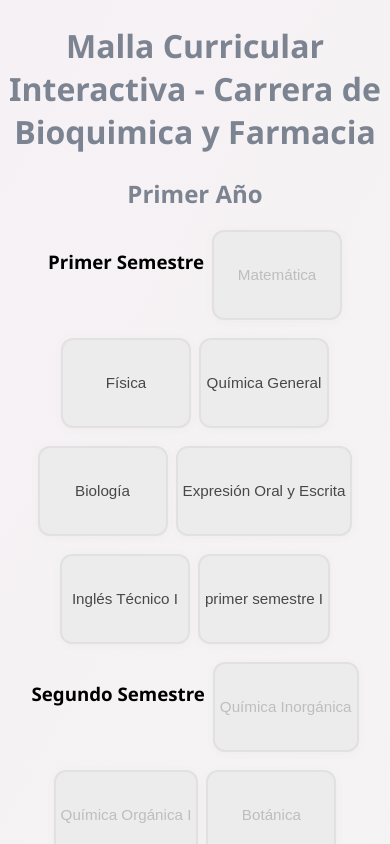
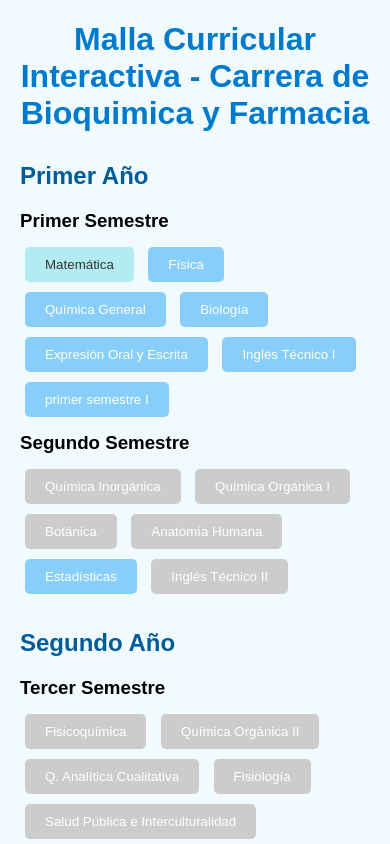
Before and after one commit to cars962/malla-curricular, a plain HTML site: page index.html in a window 390 px wide. Both pictures are taken after a click on the button "Matemática". Shown: the top 844 px of the page. Drawn offline with Linux system fonts and the light colour scheme.

Commit message:
Update estilos.css

```diff
--- a/estilos.css
+++ b/estilos.css
@@ -1,125 +1,40 @@
 body {
-  font-family: 'Segoe UI', Arial, sans-serif;
-  background: linear-gradient(120deg, #f6f1f5 0%, #f1faee 100%);
-  margin: 0;
-  padding: 0;
+  font-family: Arial, sans-serif;
+  margin: 20px;
+  background-color: #f0faff;
 }
 
-h1, h2 {
-  color: #7c8391;
+h1 {
   text-align: center;
-  margin-top: 24px;
+  color: #007acc;
 }
 
-.malla-container {
-  max-width: 1100px;
-  margin: 40px auto;
-  padding: 24px;
-  background: #f9fafb;
-  border-radius: 18px;
-  box-shadow: 0 2px 24px rgba(180, 180, 180, 0.13);
+.anio h2 {
+  color: #005c99;
+  margin-top: 30px;
 }
 
-.semestre {
-  display: flex;
-  flex-wrap: wrap;
-  gap: 18px;
-  margin-bottom: 36px;
-  justify-content: center;
+.semestre h3 {
+  margin: 10px 0;
 }
 
-.semestre-title {
-  flex-basis: 100%;
-  font-weight: bold;
-  font-size: 1.3em;
-  color: #a48bb9;
-  margin-bottom: 12px;
+button.ramo {
+  display: inline-block;
+  margin: 5px;
+  padding: 10px 20px;
+  border: none;
+  border-radius: 5px;
+  background-color: #87cefa;
+  color: white;
+  cursor: pointer;
 }
 
-.ramo {
-  background: #e2eafc;
-  border: 2px solid #cddafd;
-  border-radius: 12px;
-  padding: 18px 12px;
-  min-width: 175px;
-  min-height: 90px;
-  text-align: center;
-  position: relative;
-  box-shadow: 0 1px 9px rgba(140, 140, 140, 0.09);
-  transition: transform 0.08s, box-shadow 0.08s;
-  cursor: pointer;
-  user-select: none;
-  margin-bottom: 10px;
-  opacity: 0.7;
-  filter: grayscale(1);
+button.ramo.bloqueado {
+  background-color: #ccc;
+  cursor: not-allowed;
 }
 
-.ramo.unlocked {
-  opacity: 1;
-  filter: none;
-  background: #ffecd2;
-  border-color: #d6c7ae;
+button.ramo.aprobado {
+  background-color: #b2ebf2 !important;
+  color: #333;
 }
-
-.ramo.approved {
-  background: #c6e2e9;
-  border-color: #a6dcef;
-  box-shadow: 0 2px 12px #b3e2e6;
-  color: #9953f5;
-  font-weight: bold;
-}
-
-.ramo .nombre {
-  font-size: 1.07em;
-  margin-bottom: 4px;
-  color: #32aafa;
-}
-
-.ramo .estado {
-  font-size: 0.92em;
-  color: #4093f7;
-  margin-top: 2px;
-}
-
-.ramo.locked {
-  cursor: not-allowed;
-  opacity: 0.4;
-  filter: grayscale(0.6);
-  background: #f5f5f5;
-  border-color: #4ba2fa;
-}
-
-.ramo.unlocked:hover {
-  transform: scale(1.04);
-  box-shadow: 0 3px 22px #e8cfcf;
-}
-
-.ramo.approved:after {
-  content: "✔";
-  position: absolute;
-  top: 8px;
-  right: 14px;
-  font-size: 1.7em;
-  color: #6987f0;
-}
-
-.guia {
-  text-align: center;
-  margin-bottom: 25px;
-  font-size: 1em;
-  color: #6d7c99;
-}
-
-@media screen and (max-width: 900px) {
-  .malla-container {
-    padding: 8px;
-  }
-  .semestre {
-    gap: 8px;
-  }
-  .ramo {
-    min-width: 130px;
-    font-size: 0.95em;
-    padding: 10px 5px;
-  }
-}
```
